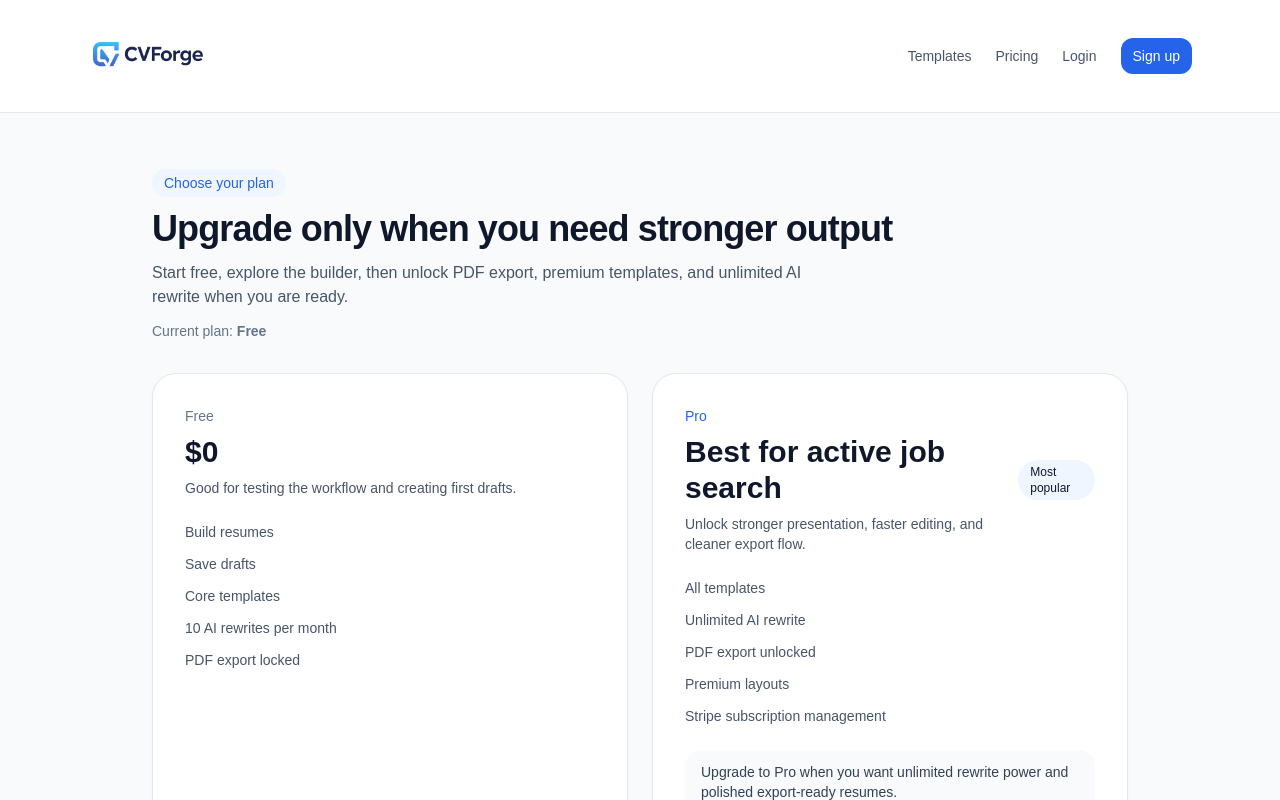
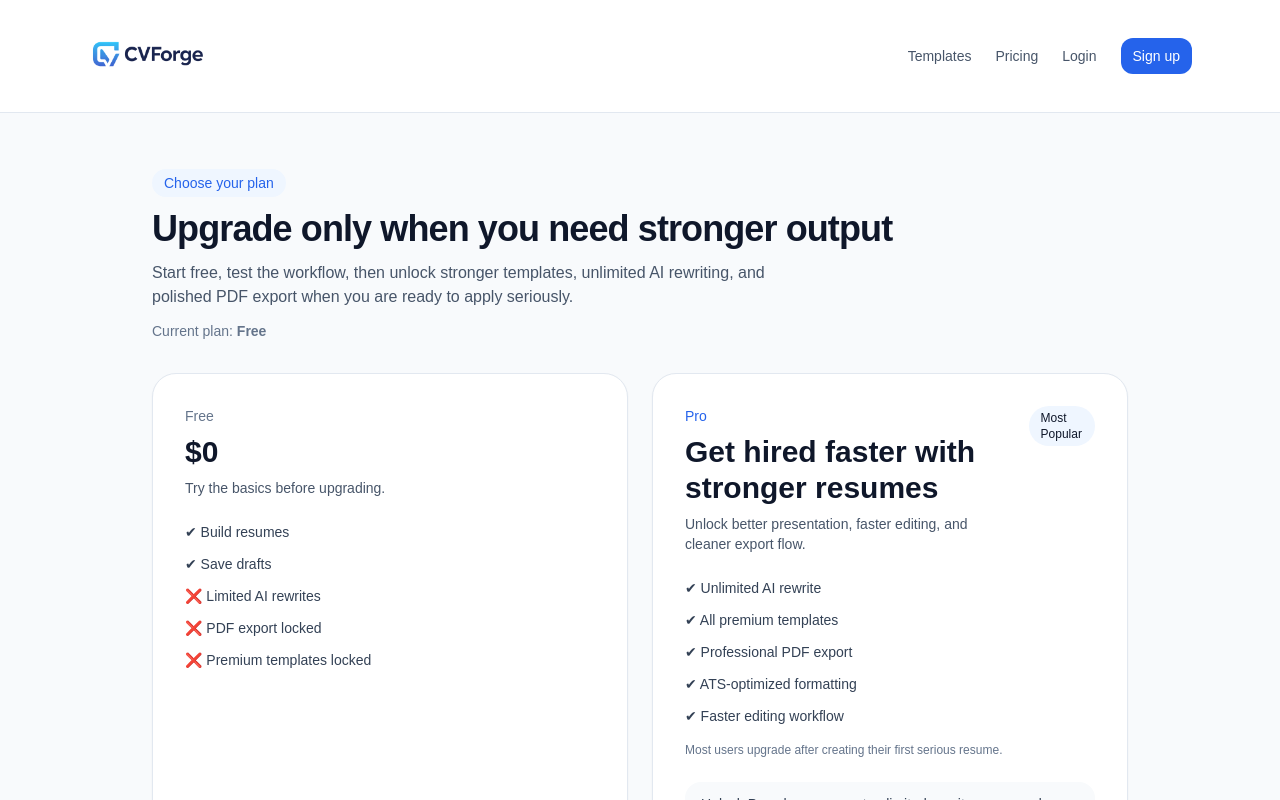
Before and after one commit to kalex-313/resume-mvp, a Next.js app: page /pricing in a window 1280 px wide. Shown: the top 800 px of the page. Built offline with nearby package versions, Linux system fonts and the light colour scheme; no server answers.

Commit message:
Phase 17.2 pricing conversion update

```diff
--- a/src/app/page.tsx
+++ b/src/app/page.tsx
@@ -21,7 +21,7 @@ export default async function HomePage() {
         <section className="grid gap-10 lg:grid-cols-[1.1fr_0.9fr] lg:items-center">
           <div>
             <p className="mb-4 inline-flex rounded-full bg-brand-50 px-3 py-1 text-sm font-medium text-brand-600">
-              Phase 14.2 Launch Prep
+              CVForge Launch Prep
             </p>
             <h1 className="max-w-3xl text-5xl font-bold tracking-tight text-slate-900">
               Create job-ready resumes with strong templates, cleaner wording, and a faster workflow
@@ -31,11 +31,17 @@ export default async function HomePage() {
             </p>
 
             <div className="mt-8 flex flex-wrap gap-4">
-              <Link href={user ? "/dashboard" : "/auth/signup"} className="rounded-xl bg-brand-600 px-5 py-3 text-white">
-                {user ? "Open Dashboard" : "Create Resume Free"}
+              <Link
+                href={user ? "/dashboard" : "/auth/signup"}
+                className="rounded-xl bg-brand-600 px-5 py-3 text-white"
+              >
+                {user ? "Open Dashboard" : "Create My Resume Free"}
               </Link>
-              <Link href="/pricing" className="rounded-xl border border-slate-300 bg-white px-5 py-3 text-slate-700">
-                View Pricing
+              <Link
+                href="/pricing"
+                className="rounded-xl border border-slate-300 bg-white px-5 py-3 text-slate-700"
+              >
+                See Plans
               </Link>
             </div>
 
@@ -61,15 +67,21 @@ export default async function HomePage() {
               <div className="mt-4 space-y-4">
                 <div className="rounded-2xl border border-slate-200 bg-white p-4">
                   <p className="text-sm font-semibold text-slate-900">1. Pick a template</p>
-                  <p className="mt-1 text-sm text-slate-600">Choose ATS, minimal, business, or premium styles before editing.</p>
+                  <p className="mt-1 text-sm text-slate-600">
+                    Choose ATS, minimal, business, or premium styles before editing.
+                  </p>
                 </div>
                 <div className="rounded-2xl border border-slate-200 bg-white p-4">
                   <p className="text-sm font-semibold text-slate-900">2. Rewrite weak wording</p>
-                  <p className="mt-1 text-sm text-slate-600">Use AI to sharpen summaries and bullet points into resume-ready language.</p>
+                  <p className="mt-1 text-sm text-slate-600">
+                    Use AI to sharpen summaries and bullet points into resume-ready language.
+                  </p>
                 </div>
                 <div className="rounded-2xl border border-slate-200 bg-white p-4">
                   <p className="text-sm font-semibold text-slate-900">3. Export polished PDF</p>
-                  <p className="mt-1 text-sm text-slate-600">Turn the final version into a professional downloadable resume.</p>
+                  <p className="mt-1 text-sm text-slate-600">
+                    Turn the final version into a professional downloadable resume.
+                  </p>
                 </div>
               </div>
             </div>
@@ -83,7 +95,9 @@ export default async function HomePage() {
         <section className="mt-14">
           <div className="mb-6">
             <h2 className="text-3xl font-bold text-slate-900">See how weak wording becomes stronger</h2>
-            <p className="mt-2 text-slate-600">A simple before-and-after example helps users understand the value of AI rewrite immediately.</p>
+            <p className="mt-2 text-slate-600">
+              A simple before-and-after example helps users understand the value of AI rewrite immediately.
+            </p>
           </div>
           <BeforeAfterDemo />
         </section>
@@ -92,7 +106,9 @@ export default async function HomePage() {
           <div className="mb-6 flex items-end justify-between gap-4">
             <div>
               <h2 className="text-3xl font-bold text-slate-900">Preview the template library</h2>
-              <p className="mt-2 text-slate-600">A stronger gallery helps users understand the value before they sign up.</p>
+              <p className="mt-2 text-slate-600">
+                A stronger gallery helps users understand the value before they sign up.
+              </p>
             </div>
             <Link href="/templates" className="text-sm font-medium text-brand-600">
               View full gallery
--- a/src/app/pricing/page.tsx
+++ b/src/app/pricing/page.tsx
@@ -55,9 +55,12 @@ export default async function PricingPage({ searchParams }: Props) {
             <p className="mb-3 inline-flex rounded-full bg-brand-50 px-3 py-1 text-sm font-medium text-brand-600">
               Choose your plan
             </p>
-            <h1 className="text-4xl font-bold tracking-tight text-slate-900">Upgrade only when you need stronger output</h1>
+            <h1 className="text-4xl font-bold tracking-tight text-slate-900">
+              Upgrade only when you need stronger output
+            </h1>
             <p className="mt-3 max-w-2xl text-slate-600">
-              Start free, explore the builder, then unlock PDF export, premium templates, and unlimited AI rewrite when you are ready.
+              Start free, test the workflow, then unlock stronger templates, unlimited AI rewriting,
+              and polished PDF export when you are ready to apply seriously.
             </p>
             <p className="mt-3 text-sm text-slate-500">
               Current plan: <span className="font-semibold">{proEnabled ? "Pro" : "Free"}</span>
@@ -68,7 +71,7 @@ export default async function PricingPage({ searchParams }: Props) {
 
         {params.upgrade === "success" ? (
           <div className="mb-6 rounded-xl border border-green-200 bg-green-50 px-4 py-3 text-sm text-green-800">
-            Payment completed. If your plan does not update immediately, refresh in a moment.
+            Payment completed. Your Pro plan should activate shortly.
           </div>
         ) : null}
 
@@ -80,7 +83,8 @@ export default async function PricingPage({ searchParams }: Props) {
 
         {scheduledCancellation ? (
           <div className="mb-6 rounded-xl border border-amber-200 bg-amber-50 px-4 py-3 text-sm text-amber-900">
-            Your Pro plan is scheduled to cancel on <span className="font-semibold">{formatDate(profileStatus?.current_period_end || null)}</span>.
+            Your Pro plan is scheduled to cancel on{" "}
+            <span className="font-semibold">{formatDate(profileStatus?.current_period_end || null)}</span>.
             You still have Pro access until then.
           </div>
         ) : null}
@@ -90,36 +94,52 @@ export default async function PricingPage({ searchParams }: Props) {
             <div className="mb-6">
               <p className="text-sm font-medium text-slate-500">Free</p>
               <h2 className="mt-2 text-3xl font-bold text-slate-900">$0</h2>
-              <p className="mt-2 text-sm text-slate-600">Good for testing the workflow and creating first drafts.</p>
+              <p className="mt-2 text-sm text-slate-600">
+                Try the basics before upgrading.
+              </p>
             </div>
-            <ul className="space-y-3 text-sm text-slate-600">
-              <li>Build resumes</li>
-              <li>Save drafts</li>
-              <li>Core templates</li>
-              <li>10 AI rewrites per month</li>
-              <li>PDF export locked</li>
+
+            <ul className="space-y-3 text-sm text-slate-700">
+              <li>✔ Build resumes</li>
+              <li>✔ Save drafts</li>
+              <li>❌ Limited AI rewrites</li>
+              <li>❌ PDF export locked</li>
+              <li>❌ Premium templates locked</li>
             </ul>
           </div>
 
-          <div className={["rounded-3xl bg-white p-8 shadow-sm", proEnabled ? "border-2 border-brand-600" : "border border-slate-200"].join(" ")}>
-            <div className="mb-6 flex items-center justify-between gap-3">
+          <div
+            className={[
+              "rounded-3xl bg-white p-8 shadow-sm",
+              proEnabled ? "border-2 border-brand-600" : "border border-slate-200",
+            ].join(" ")}
+          >
+            <div className="mb-6 flex items-start justify-between gap-3">
               <div>
                 <p className="text-sm font-medium text-brand-600">Pro</p>
-                <h2 className="mt-2 text-3xl font-bold text-slate-900">Best for active job search</h2>
-                <p className="mt-2 text-sm text-slate-600">Unlock stronger presentation, faster editing, and cleaner export flow.</p>
+                <h2 className="mt-2 text-3xl font-bold text-slate-900">
+                  Get hired faster with stronger resumes
+                </h2>
+                <p className="mt-2 text-sm text-slate-600">
+                  Unlock better presentation, faster editing, and cleaner export flow.
+                </p>
               </div>
               <span className="rounded-full bg-brand-50 px-3 py-1 text-xs font-medium text-brand-700">
-                Most popular
+                Most Popular
               </span>
             </div>
 
-            <ul className="space-y-3 text-sm text-slate-600">
-              <li>All templates</li>
-              <li>Unlimited AI rewrite</li>
-              <li>PDF export unlocked</li>
-              <li>Premium layouts</li>
-              <li>Stripe subscription management</li>
+            <ul className="space-y-3 text-sm text-slate-700">
+              <li>✔ Unlimited AI rewrite</li>
+              <li>✔ All premium templates</li>
+              <li>✔ Professional PDF export</li>
+              <li>✔ ATS-optimized formatting</li>
+              <li>✔ Faster editing workflow</li>
             </ul>
+
+            <p className="mt-4 text-xs text-slate-500">
+              Most users upgrade after creating their first serious resume.
+            </p>
 
             <div className="mt-6 rounded-2xl bg-slate-50 px-4 py-3 text-sm text-slate-700">
               {proEnabled ? (
@@ -129,7 +149,7 @@ export default async function PricingPage({ searchParams }: Props) {
                   <p>You are currently on the Pro plan.</p>
                 )
               ) : (
-                <p>Upgrade to Pro when you want unlimited rewrite power and polished export-ready resumes.</p>
+                <p>Unlock Pro when you want unlimited rewrite power and polished export-ready resumes.</p>
               )}
             </div>
           </div>
```
Also changed, not shown: README_PHASE17_2.txt (added).
